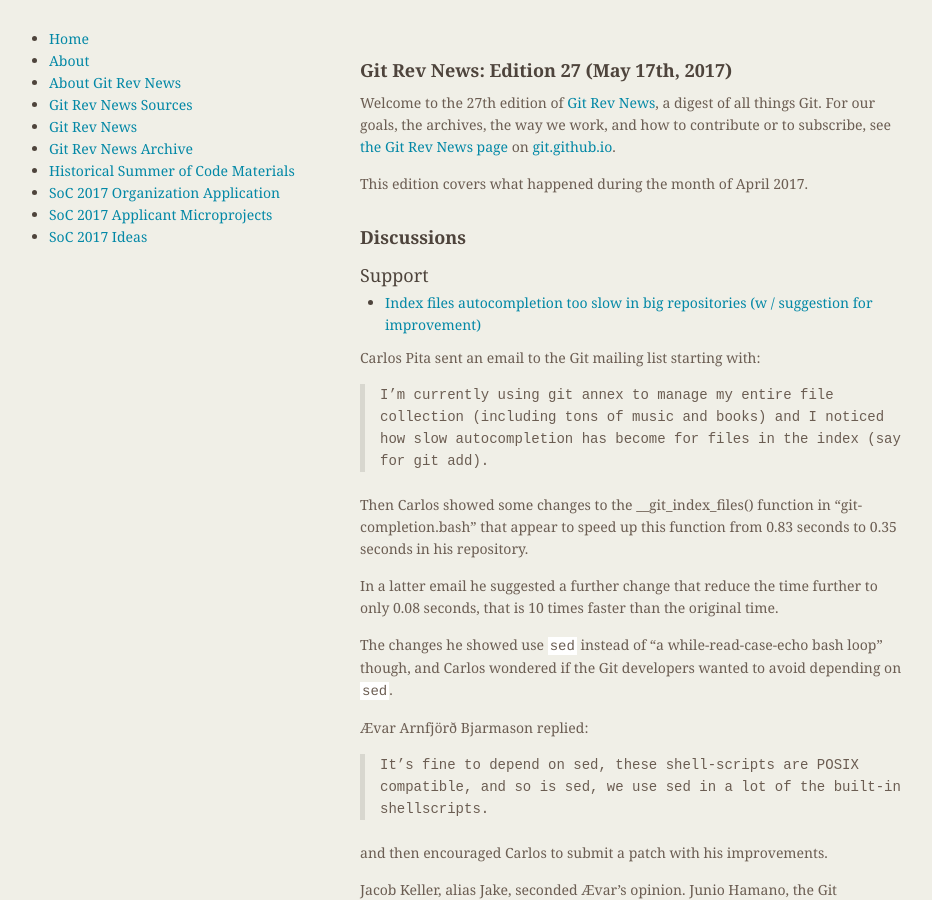
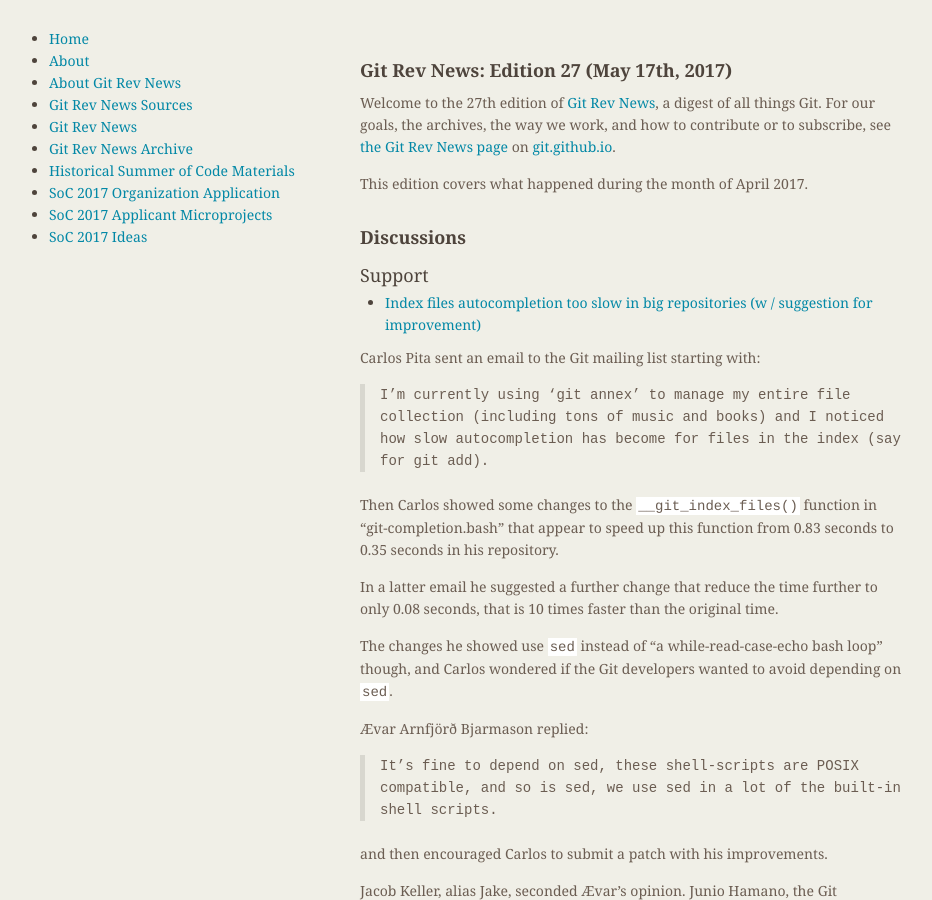
Before and after one commit to git/git.github.io, a Jekyll site: the page built from rev_news/drafts/edition-27.md, in a window 1280 px wide and 900 px high. Shown: the whole window, without its empty margins (174-1106 px from the left). Built offline with Jekyll 4.4.1, drawn with Linux system fonts in a browser that asks for light colours.

Commit message:
rn-27: minor corrections

```diff
--- a/rev_news/drafts/edition-27.md
+++ b/rev_news/drafts/edition-27.md
@@ -32,11 +32,11 @@
 
 Carlos Pita sent an email to the Git mailing list starting with:
 
-> I'm currently using git annex to manage my entire file collection
+> I'm currently using 'git annex' to manage my entire file collection
 > (including tons of music and books) and I noticed how slow
 > autocompletion has become for files in the index (say for git add).
 
-Then Carlos showed some changes to the __git_index_files() function in
+Then Carlos showed some changes to the `__git_index_files()` function in
 "git-completion.bash" that appear to speed up this function from 0.83
 seconds to 0.35 seconds in his repository.
 
@@ -51,7 +51,7 @@
 Ævar Arnfjörð Bjarmason replied:
 
 > It's fine to depend on sed, these shell-scripts are POSIX compatible,
-> and so is sed, we use sed in a lot of the built-in shellscripts.
+> and so is sed, we use sed in a lot of the built-in shell scripts.
 
 and then encouraged Carlos to submit a patch with his improvements.
 
```
